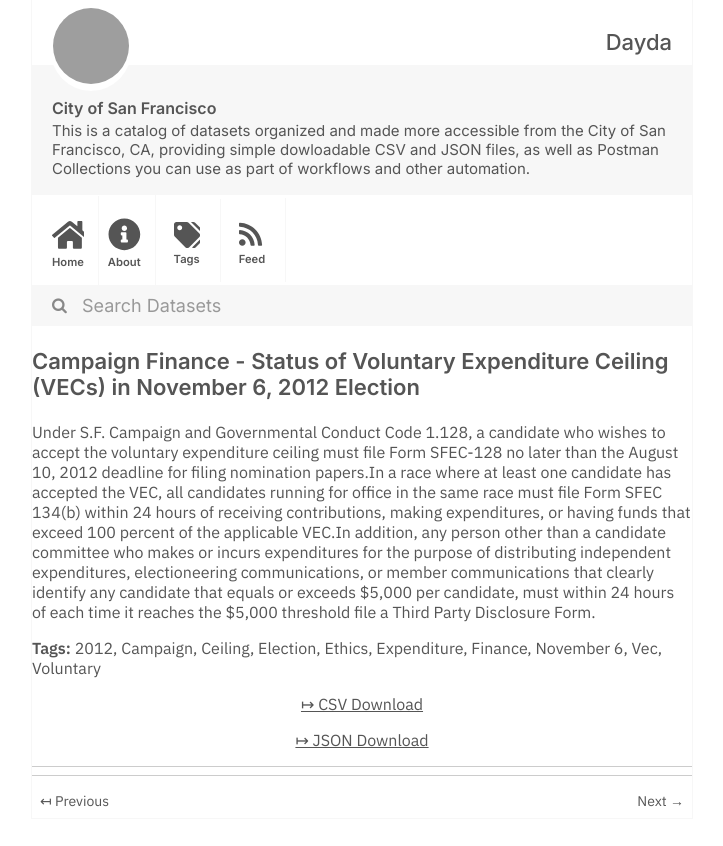
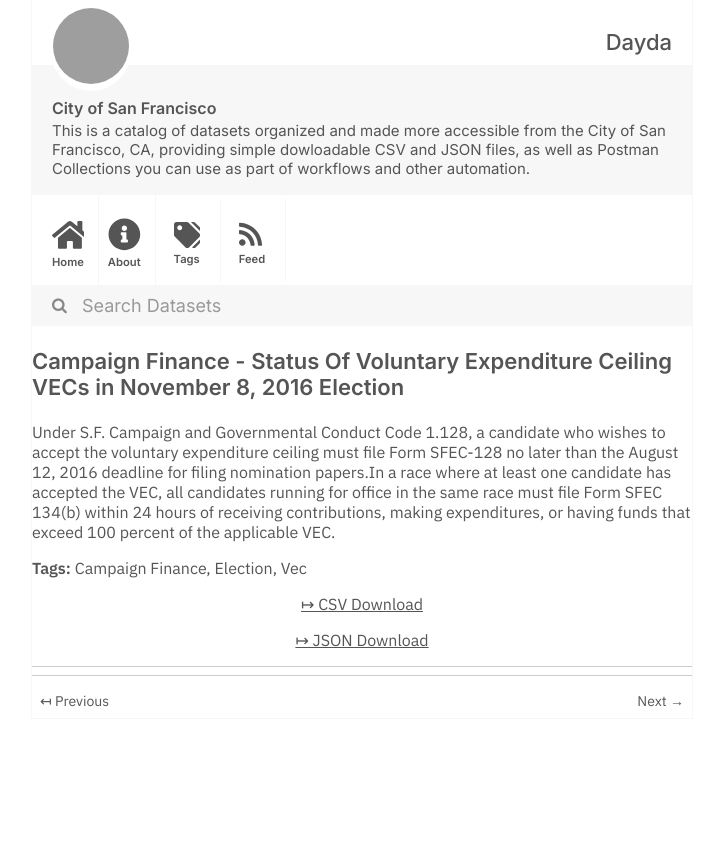
Before and after one commit to dayda-entities/city-of-san-francisco, a Jekyll site: the page built from _posts/2020-11-10-campaign-finance-status-of-vol.md, in a window 1280 px wide, cut to the strip 0-846 px from the top of the page. Shown: the whole strip, without its empty margins (278-1001 px from the left). Built offline with Jekyll 4.4.1, drawn with Linux system fonts in a browser that asks for light colours; grey boxes are pictures that could not be loaded.

```diff
--- a/_posts/2020-11-10-campaign-finance-status-of-vol.md
+++ b/_posts/2020-11-10-campaign-finance-status-of-vol.md
@@ -1,27 +1,20 @@
 ---
 title: >-
-  Campaign Finance - Status of Voluntary Expenditure Ceiling (VECs) in November
-  6, 2012 Election
-created: '2020-11-10T16:56:22.894250'
-modified: '2020-11-10T16:56:22.894257'
+  Campaign Finance - Status Of Voluntary Expenditure Ceiling VECs in November 8,
+  2016 Election
+created: '2020-11-10T16:56:10.304056'
+modified: '2020-11-10T16:56:10.304068'
 state: active
 type: dataset
 tags:
-  - '2012'
-  - Campaign
-  - Ceiling
+  - Campaign Finance
   - Election
-  - Ethics
-  - Expenditure
-  - Finance
-  - November 6
   - Vec
-  - Voluntary
 groups:
   - Local Government
-csv_url: 'https://data.sfgov.org/api/views/bmnx-cibx/rows.csv?accessType=DOWNLOAD'
-json_url: 'https://data.sfgov.org/api/views/bmnx-cibx/rows.json?accessType=DOWNLOAD'
+csv_url: 'https://data.sfgov.org/api/views/4va5-ssaq/rows.csv?accessType=DOWNLOAD'
+json_url: 'https://data.sfgov.org/api/views/4va5-ssaq/rows.json?accessType=DOWNLOAD'
 layout: post
 
 ---
-Under S.F. Campaign and Governmental Conduct Code 1.128, a candidate who wishes to accept the voluntary expenditure ceiling must file Form SFEC-128 no later than the August 10, 2012 deadline for filing nomination papers.In a race where at least one candidate has accepted the VEC, all candidates running for office in the same race must file Form SFEC 134(b) within 24 hours of receiving contributions, making expenditures, or having funds that exceed 100 percent of the applicable VEC.In addition, any person other than a candidate committee who makes or incurs expenditures for the purpose of distributing independent expenditures, electioneering communications, or member communications that clearly identify any candidate that equals or exceeds $5,000 per candidate, must within 24 hours of each time it reaches the $5,000 threshold file a Third Party Disclosure Form.
+Under S.F. Campaign and Governmental Conduct Code 1.128, a candidate who wishes to accept the voluntary expenditure ceiling must file Form SFEC-128 no later than the August 12, 2016 deadline for filing nomination papers.In a race where at least one candidate has accepted the VEC, all candidates running for office in the same race must file Form SFEC 134(b) within 24 hours of receiving contributions, making expenditures, or having funds that exceed 100 percent of the applicable VEC.
```
